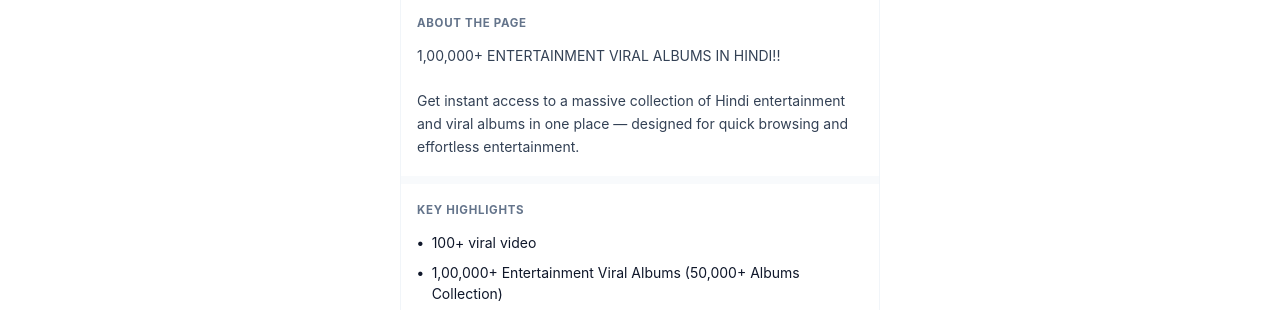
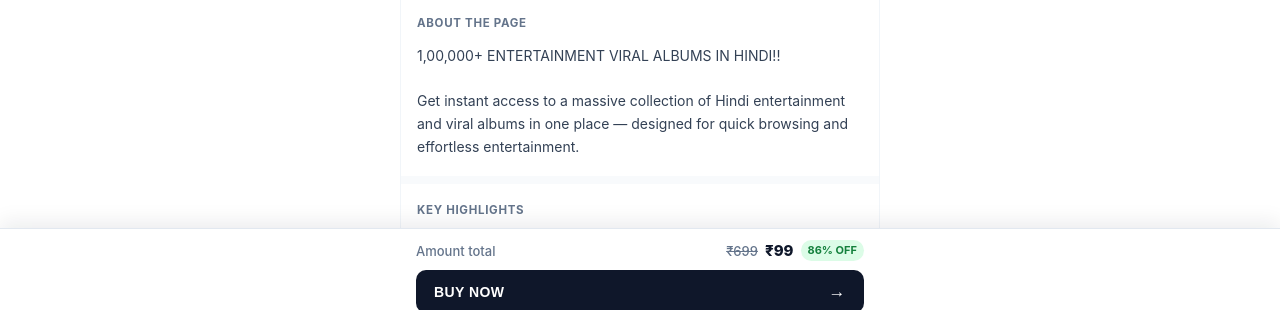
Before and after one commit to a2zcontent/A, a plain HTML site: page index.html in a window 1280 px wide. Shown: the part 475-785 px from the top of the page. Drawn offline with Linux system fonts and the light colour scheme.

Commit message:
Update index.html

```diff
--- a/index.html
+++ b/index.html
@@ -56,14 +56,17 @@
       padding: 0;
     }
 
+    html, body {
+      overflow-x: hidden;
+    }
+
     body {
       font-family: -apple-system, BlinkMacSystemFont, "Segoe UI", Roboto, Helvetica, Arial, sans-serif;
       background-color: var(--bg-page);
       color: var(--text-primary);
       line-height: 1.55;
       -webkit-font-smoothing: antialiased;
-      padding-bottom: 112px;
-      content-visibility: auto;
+      padding-bottom: 118px;
     }
 
     .cf-container {
@@ -177,8 +180,6 @@
       background: #ffffff;
       padding: 18px 16px;
       border-bottom: 8px solid #f8fafc;
-      content-visibility: auto;
-      contain-intrinsic-size: auto 150px;
     }
 
     .cf-section-title {
@@ -480,16 +481,21 @@
       cursor: pointer;
     }
 
-    /* Fixed Bottom Bar Matching Example Video (Amount total + Discount + BUY NOW ->) */
+    /* Always-Visible Fixed Bottom Bar (Amount total + Discount + BUY NOW ->) */
     .cf-sticky-bar {
-      position: fixed;
-      left: 0;
-      right: 0;
-      bottom: 0;
-      background: #ffffff;
+      position: fixed !important;
+      left: 0 !important;
+      right: 0 !important;
+      bottom: 0 !important;
+      background: #ffffff !important;
       border-top: 1px solid var(--border-hairline);
       box-shadow: var(--shadow-sticky);
-      z-index: 40;
+      z-index: 9999 !important;
+      transform: translateZ(0);
+      will-change: transform;
+      display: block !important;
+      visibility: visible !important;
+      opacity: 1 !important;
     }
 
     .cf-sticky-inner {
@@ -576,7 +582,7 @@
       position: fixed;
       inset: 0;
       background: rgba(15, 23, 42, 0.5);
-      z-index: 60;
+      z-index: 10000;
       align-items: center;
       justify-content: center;
       padding: 16px;
@@ -803,8 +809,8 @@ Get instant access to a massive collection of Hindi entertainment and viral albu
     </footer>
   </div>
 
-  <!-- Always-Visible Bottom Bar Matching Video (Amount total + ₹699 ₹99 + Discount + BUY NOW ->) -->
-  <div class="cf-sticky-bar">
+  <!-- Always-Visible Fixed Bottom Bar (Amount total + ₹699 ₹99 + Discount + BUY NOW ->) -->
+  <div class="cf-sticky-bar" id="alwaysBuyNowBar">
     <div class="cf-sticky-inner">
       <div class="cf-amount-row">
         <span class="cf-amount-label">Amount total</span>
@@ -1172,7 +1178,6 @@ Get instant access to a massive collection of Hindi entertainment and viral albu
         const previewImg = document.createElement("img");
         previewImg.className = "cf-preview-img";
         previewImg.alt = "Bundle Preview";
-        previewImg.loading = "lazy";
         previewImg.decoding = "async";
         previewImg.src = previewSrc;
         previewImg.onerror = function () {
```
